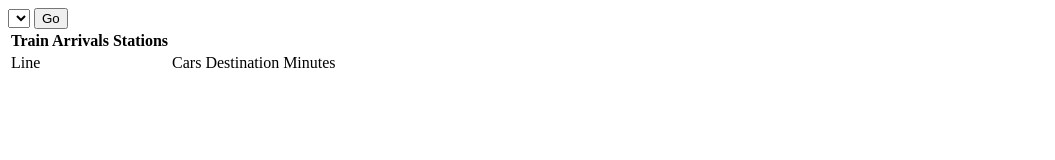
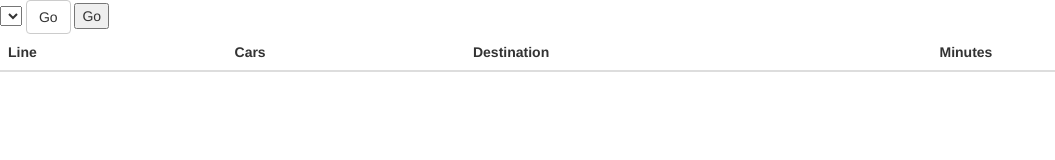
Before and after one commit to johngriner91/MetroApp, a plain HTML site: page test.html in a window 1280 px wide. Shown: the whole page, without its empty margins (0-1055 px from the left). Drawn offline with nearby package versions, Linux system fonts and the light colour scheme; no server answers.

Commit message:
Baby steps.... getting bootstrap loaded.
Getting the Bootstrap API loaded so that the table can be prettier.

```diff
--- a/test.html
+++ b/test.html
@@ -1,23 +1,29 @@
 <!DOCTYPE html>
 <html>
 <head>
+
+  <!-- Latest compiled and minified CSS -->
+  <link rel="stylesheet" href="https://maxcdn.bootstrapcdn.com/bootstrap/3.3.5/css/bootstrap.min.css">
+
 <title>Metro</title>
 <script src="http://ajax.googleapis.com/ajax/libs/jquery/1.9.0/jquery.min.js"></script>
 </head>
 <body>
     <select id = "SelectStation">
     </select>
+    <input class="btn btn-default" type="button" value="Go" id="GoButton">
     <button id="GoButton">Go</button>
     <div>
-        <table id = "Arrivals">
-            <th>Train Arrivals Stations</th>
-            <tr>
-                <td>Line</td>
-                <td>Cars</td>
-                <td>Destination</td>
-                <td>Minutes</td>
-            </tr>
-        </table>
+      <table class="table table-striped" id="Arrivals">
+        <thead>
+          <tr>
+            <th>Line</th>
+            <th>Cars</th>
+            <th>Destination</th>
+            <th>Minutes</th>
+        </tr>
+      </thead>
+      </table>
     </div>
 <script type="text/javascript">
 
```
